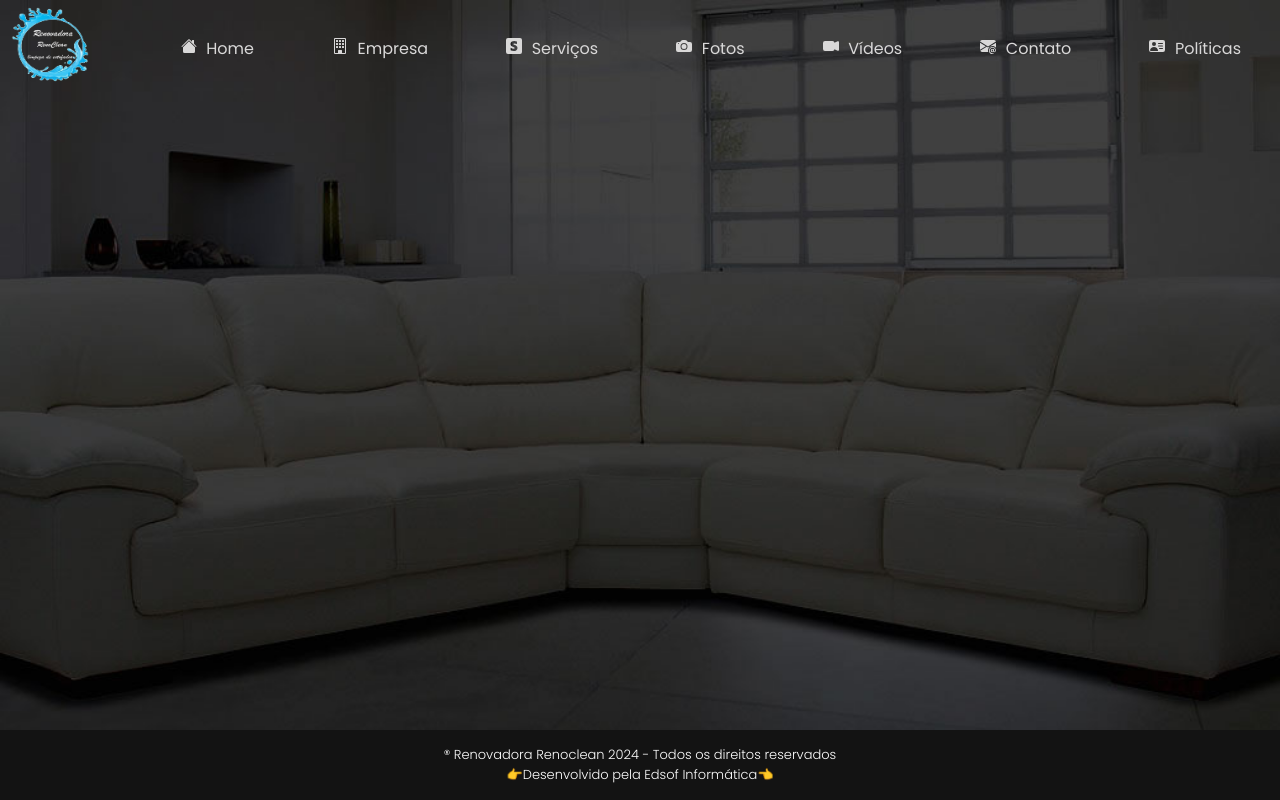
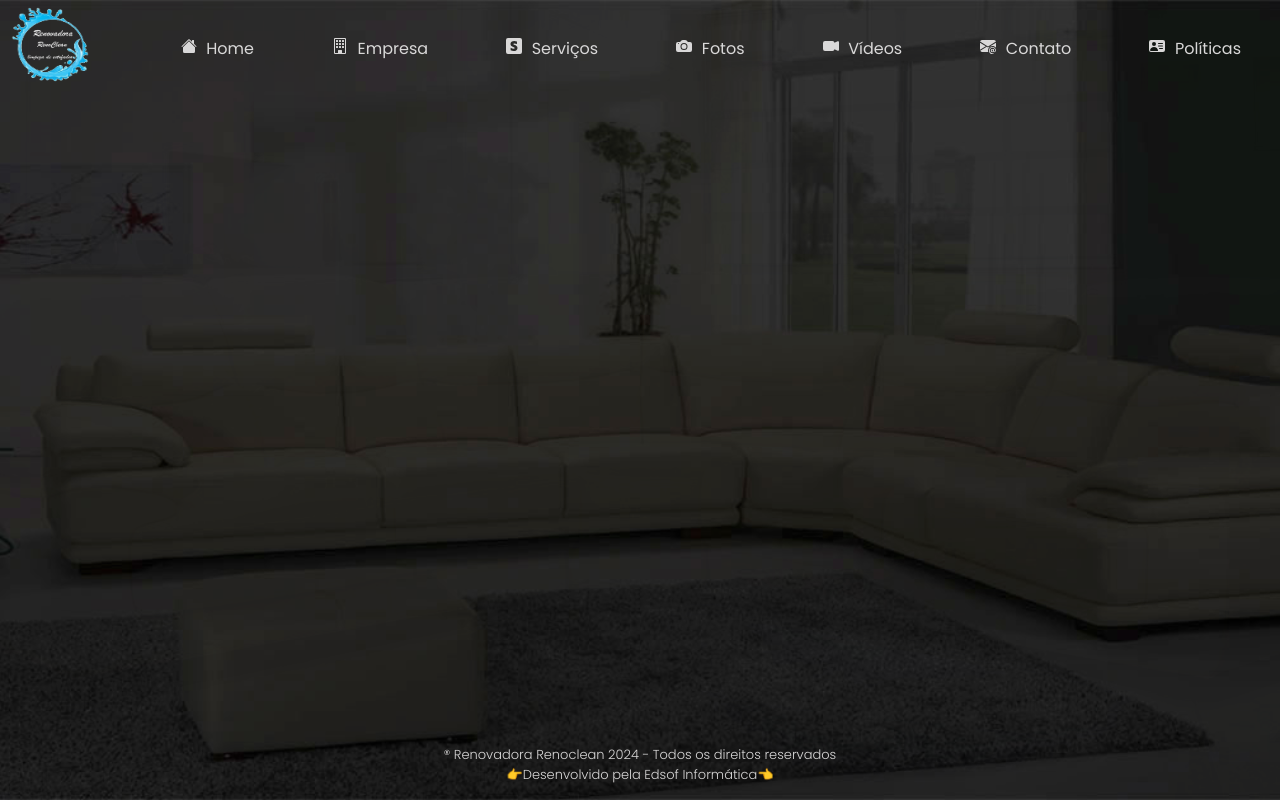
Before and after one commit to edsouzza/novarenoclean, a React (Vite) app: page /servicos in a window 1280 px wide. Built offline with nearby package versions, Linux system fonts and the light colour scheme.

Commit message:
make animation in page home with header and footer

```diff
--- a/src/Pages/Home/Home.module.css
+++ b/src/Pages/Home/Home.module.css
@@ -1,4 +1,5 @@
 .home{
+    animation: mudarbg 20s infinite;
     background-image: url('./img/bg1.jpg');
     background-repeat: no-repeat;
     background-size: cover;
@@ -6,3 +7,8 @@
     width: 100%;
     height: 100vh;
 }
+/* HOME ANIMATION */
+@keyframes mudarbg{
+    40% {background-image: url('./img/bg2.jpg');}
+    100% {background-image: url('./img/bg1.jpg');}
+}
--- a/src/components/Footer/Footer.module.css
+++ b/src/components/Footer/Footer.module.css
@@ -9,11 +9,11 @@
     align-items: center;
     justify-content: center;
     flex-direction: column;
-    background-color:var(--bg-header);
+    background-color: transparent;
 }
 h4,
 h5{
-    color: var(--white);
+    color: var(--links);
     font-size: small;
     font-weight: 100;
 }
--- a/src/index.css
+++ b/src/index.css
@@ -1,7 +1,7 @@
 @import url('https://fonts.googleapis.com/css2?family=Open+Sans:ital,wght@0,300;0,400;0,500;0,600;0,700;0,800;1,300;1,400;1,500;1,600;1,700;1,800&family=Poppins:wght@300;400;500;700&display=swap');
 :root {
   font-family: "Poppins", sans-serif;
-  --primary-color  : #81dfff;
+  --primary-color  : #37ccfd;
   --white: #FFF;
   --black: #131313;
   --links: #d9d8d8;
```
